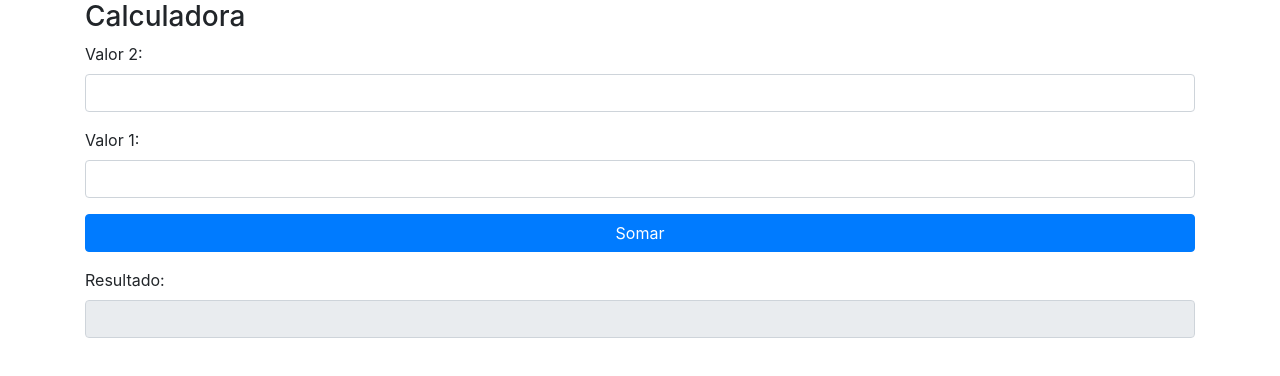
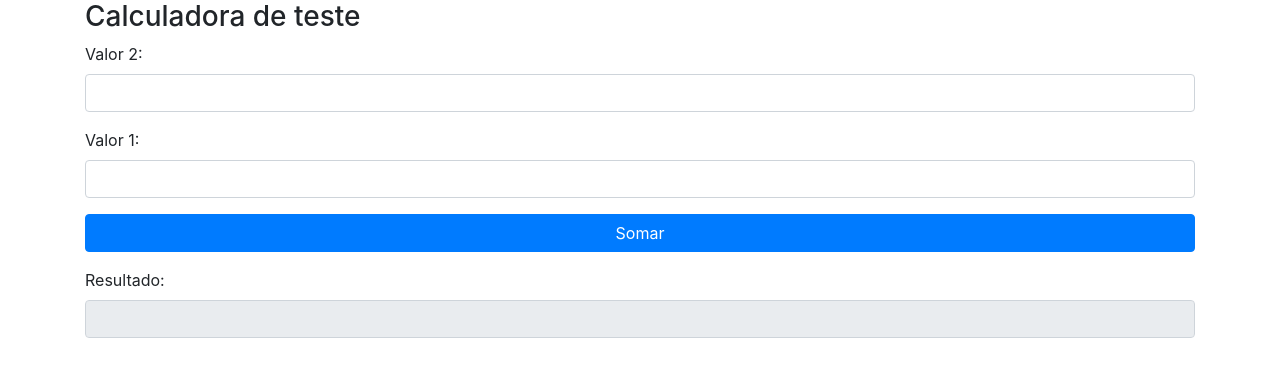
Before and after one commit to jussimar/prjIntroducaoAulaOnline01, a website: page www/index.html in a window 1280 px wide. Drawn offline with Linux system fonts and the light colour scheme.

Commit message:
alteração do titulo

```diff
--- a/www/index.html
+++ b/www/index.html
@@ -21,7 +21,7 @@
   <div class="container">
         <div class="row">
             <div class="col-12">
-                <h3> Calculadora </h3>
+                <h3> Calculadora de teste </h3>
             </div>
         </div>
         <div class="row">
```
